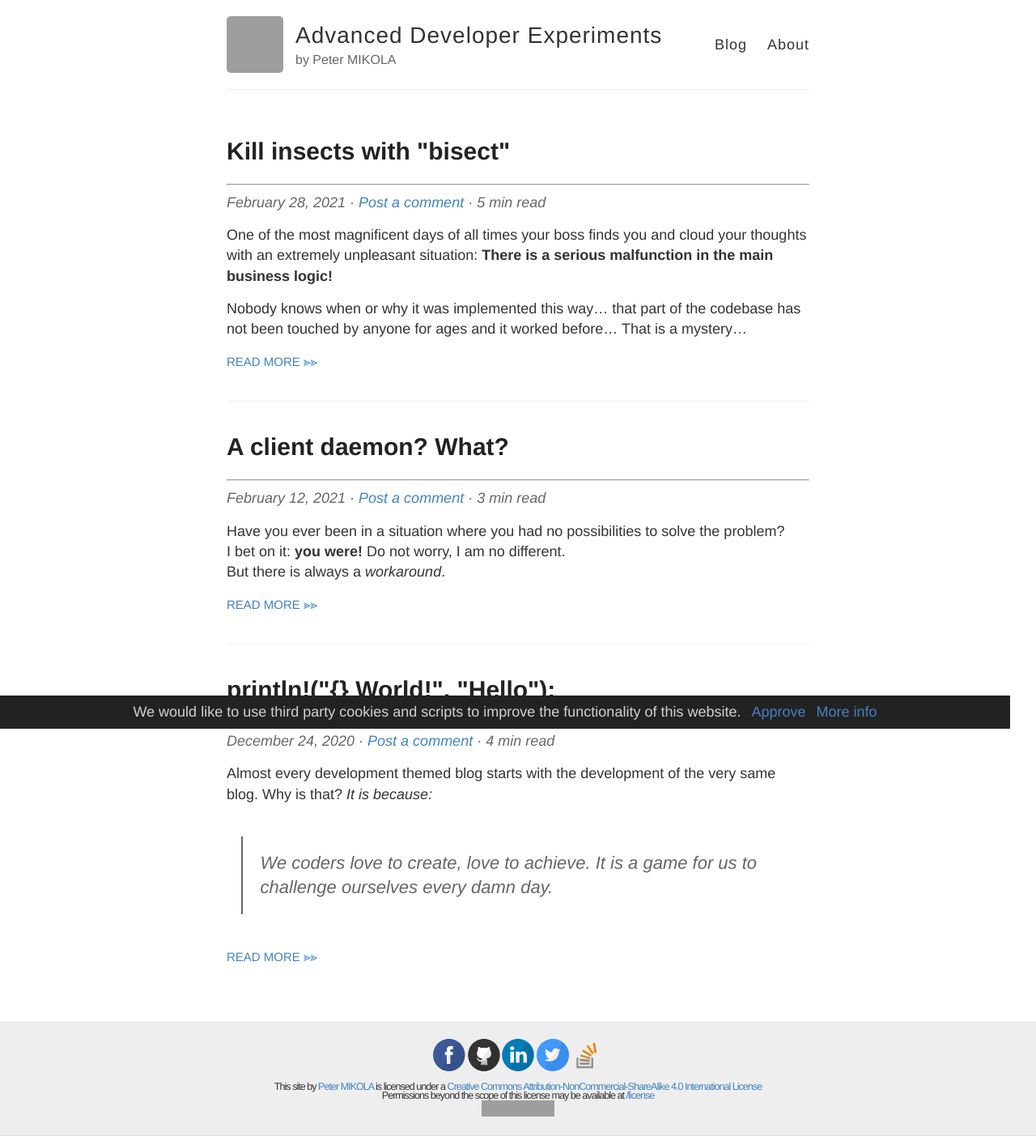
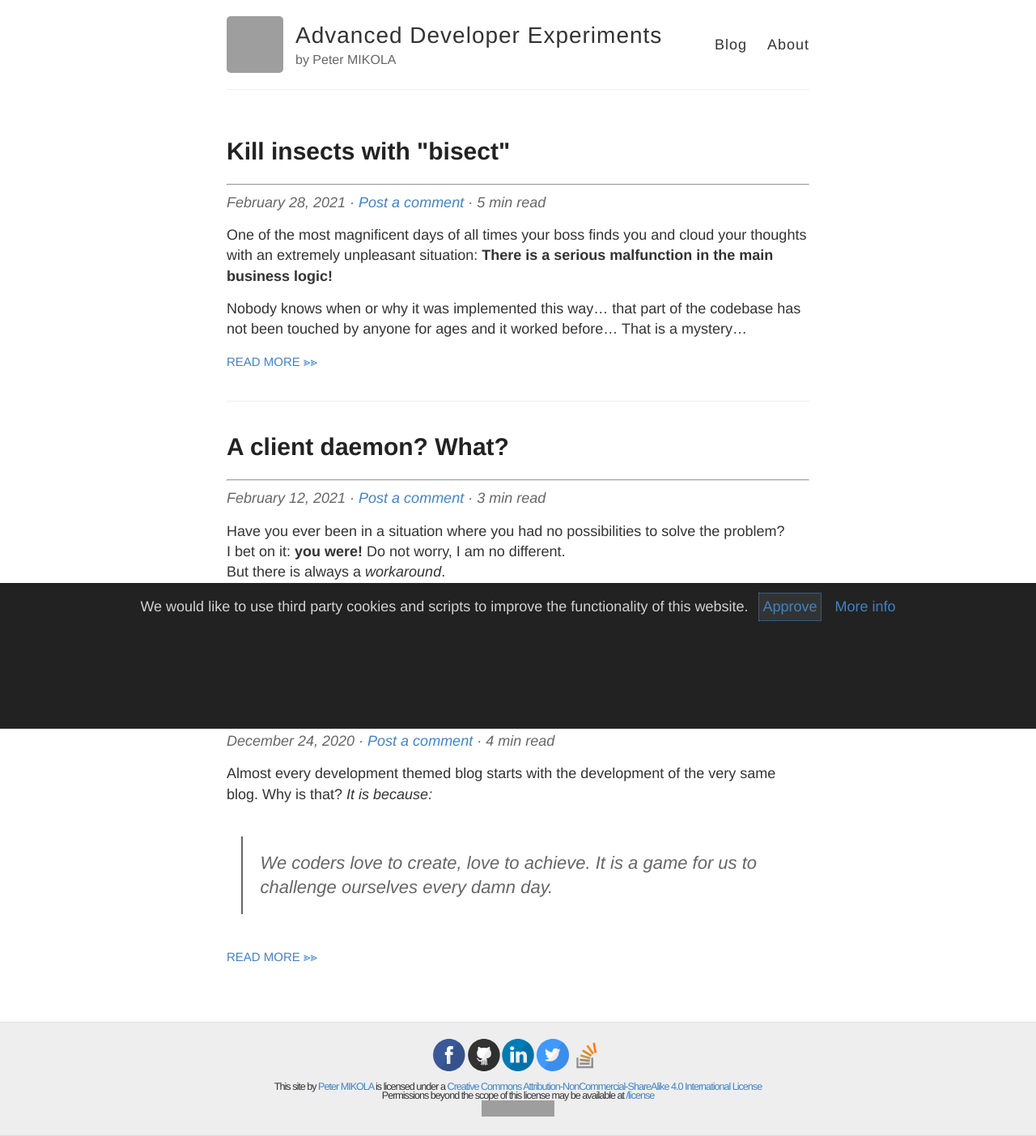
Before and after one commit to Mikopet/mikopet.dev, a Jekyll site: the page built from pages/index.html, in a window 1280 px wide. Shown: the whole page at 81% size. Built offline with Jekyll 4.4.1, drawn with Linux system fonts in a browser that asks for light colours; comment, search, counter and statistics services are not loaded; grey boxes are pictures that could not be loaded.

Commit message:
refit cookie consent window

```diff
--- a/_includes/cookie-consent.html
+++ b/_includes/cookie-consent.html
@@ -5,7 +5,8 @@
         text-align: center;
         position: fixed;
         bottom: 0;
-        width: calc(100% - 2rem);
+        width: calc(100%);
+        height: calc(20%);
         background: #222;
         color: rgba(255, 255, 255, 0.8);
     }
@@ -14,6 +15,14 @@
         display: inline-block;
         cursor: pointer;
         margin-left: 0.5rem;
+    }
+
+    #cookie-notice-accept {
+        background-color: #333;
+        border-color: #ebe;
+        border: 1px dotted;
+        padding: 4px;
+        margin: 4px;
     }
 
     @media (max-width: 767px) {
```
